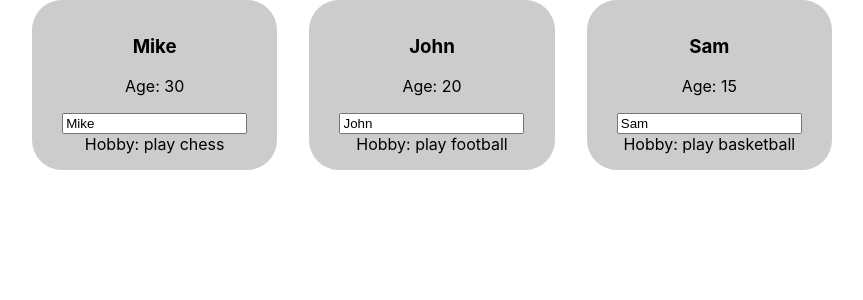
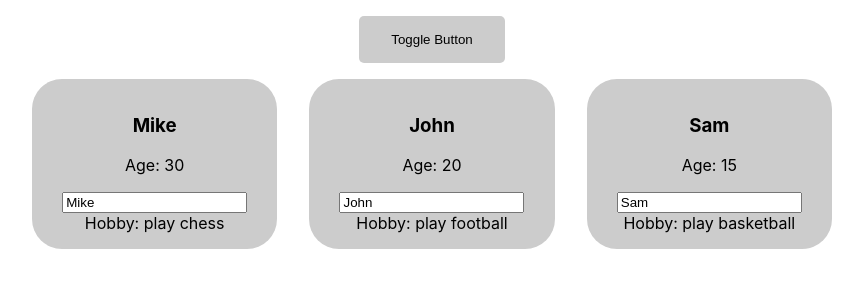
Before and after one commit to whoami2423/react-project, a React (Create React App) app: page / in a window 1280 px wide. Shown: the top 300 px of the page, without its empty margins (208-1071 px from the left). Built offline with nearby package versions, Linux system fonts and the light colour scheme.

Commit message:
add button styles

```diff
--- a/src/App.css
+++ b/src/App.css
@@ -8,3 +8,14 @@
   grid-template-columns: repeat(3, 1fr);
   gap: 2rem;
 }
+.btn {
+  display: inline-block;
+  padding: 1rem 2rem;
+  background: #ccc;
+  border: unset;
+  border-radius: 5px;
+}
+.btn--danger {
+  background: red;
+  color: white;
+}
--- a/src/App.js
+++ b/src/App.js
@@ -9,6 +9,8 @@ function App() {
     { name: "John", age: 20, hobby: "play football", id: 2 },
     { name: "Sam", age: 15, hobby: "play basketball", id: 3 },
   ]);
+
+  const [isShow, setIsShow] = useState(true);
 
   const changeName = (event, id) => {
 
@@ -35,12 +37,26 @@ function App() {
     })
   };
 
+  const buttonStyle = { margin: "1rem 0" };
+
+  const btnClasses = ['btn'];
+
+  if (!isShow) {
+    btnClasses.push('btn--danger');
+  }
+
   return (
     <div className="App">
-      {/* <button onClick={changeName}>Change name</button> */}
-      <div className="people">
-        {
-          users.map((user, index) => {
+      <button
+        className={btnClasses.join(' ')}
+        style={buttonStyle}
+        onClick={() => setIsShow(!isShow)}
+      >
+        Toggle Button
+      </button>
+      {isShow ? (
+        <div className="people">
+          {users.map((user, index) => {
             return (
               <Person
                 key={user.id}
@@ -52,10 +68,9 @@ function App() {
                 Hobby: {user.hobby}
               </Person>
             );
-          })
-        }
-
-      </div>
+          })}
+        </div>
+      ) : null}
     </div>
   );
 }
```
